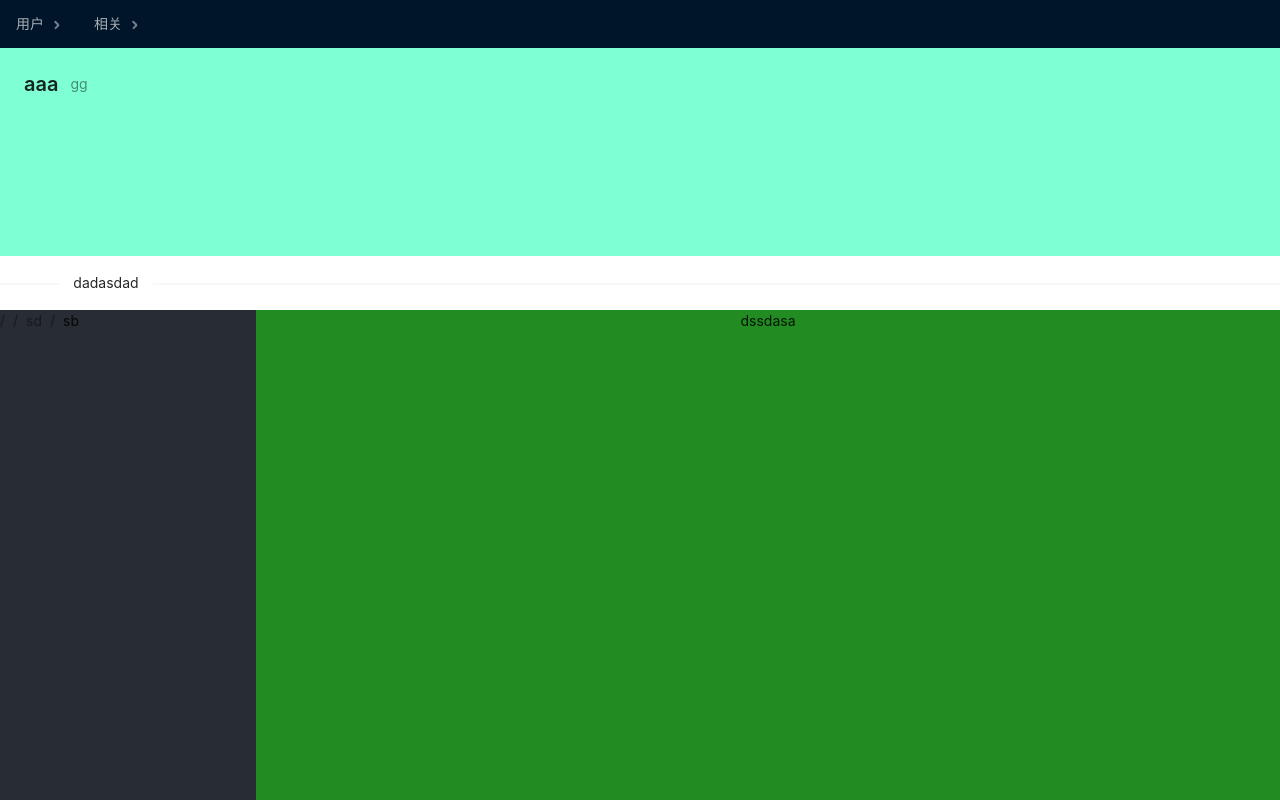
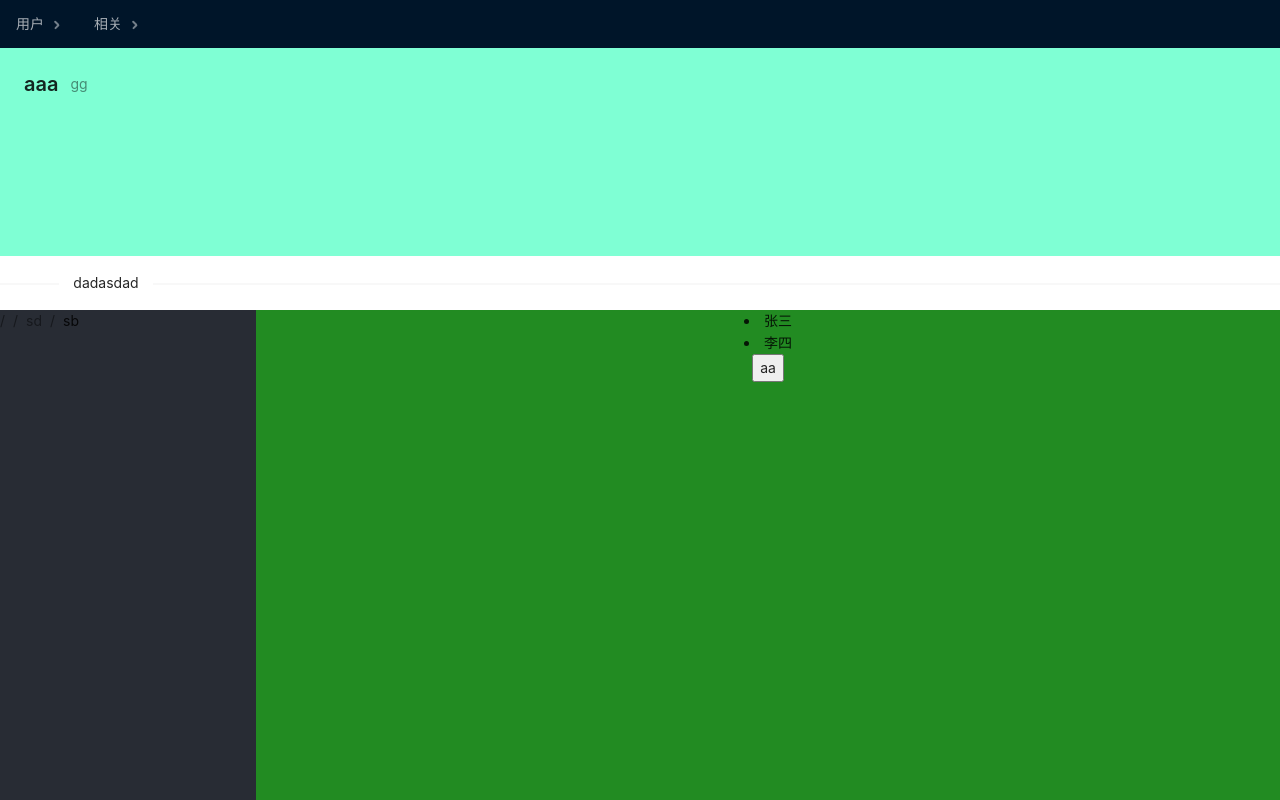
Before and after one commit to 624males/community, a React (Create React App) app in the folder mfrontend/: page /#/sb/1 in a window 1280 px wide. Shown: the top 800 px of the page. Built offline with nearby package versions, Linux system fonts and the light colour scheme; no server answers.

Commit message:
'm获取用户'

```diff
--- a/mfrontend/src/components/Main/Main2.js
+++ b/mfrontend/src/components/Main/Main2.js
@@ -9,7 +9,7 @@ function Main2() {
 
     const history = useHistory();
 
-    const [Users,setUsers]=useState(['ds','sda','sa']);
+    const [Users,setUsers]=useState([{id: "1", UserName: '张三', title: "zs"}, {id: "2", UserName: "李四", title: 'ls'}]);
 
 
     useEffect(()=>{
@@ -19,23 +19,25 @@ function Main2() {
                     history.push('/');
                     alert('token过期，请重新登录')
                 } else {
-                    axios.get('http://localhost:3000/manager/getusers').then(
-                        (res)=>{
-                            let y = []
-                            for (let i in res.data){
-                                y.push(res.data[i].UserName)
-                            }
-                            {/*setUsers(y)时不断为何不断渲染*/}
-                        }
-                    )
-                }
+                    alert('成功获取数据')
+                }//在渲染时更改state或者props会导致再次渲染然后获取数据导致死循环
             }
         )
     })
 
     return(
         <div id='main2'>
-            {Users}{/*usestate中state能不能为对象*/}
+            {Users.map(item=>{
+                return  <li key={item.id}>{item.UserName}</li>}/*在JSX中不能在子组件中渲染对象，当渲染数组时会将数组转化为字符串*/
+                )}
+            <button onClick={()=>{
+                axios.get('http://localhost:3000/manager/getusers').then(
+                    (res)=>{
+                        setUsers(res.data)
+                        {/*setUsers(y)时不断为何不断渲染*/}
+                    }
+                )
+            }}>aa</button>
         </div>
     )
 }
```
